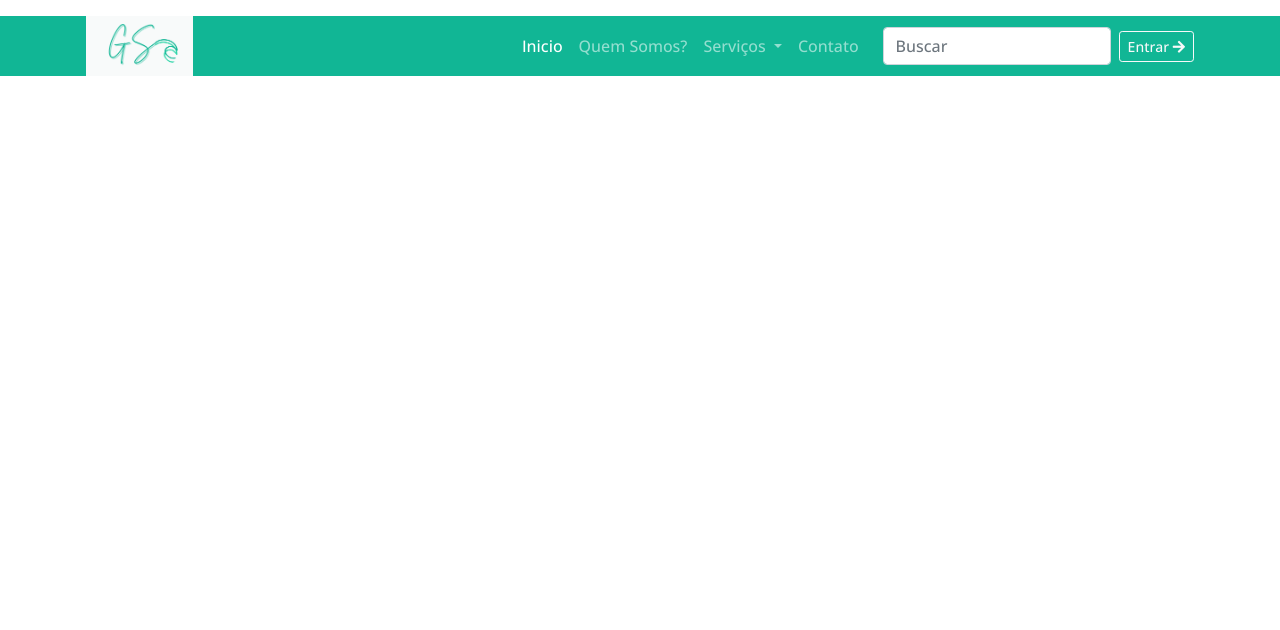
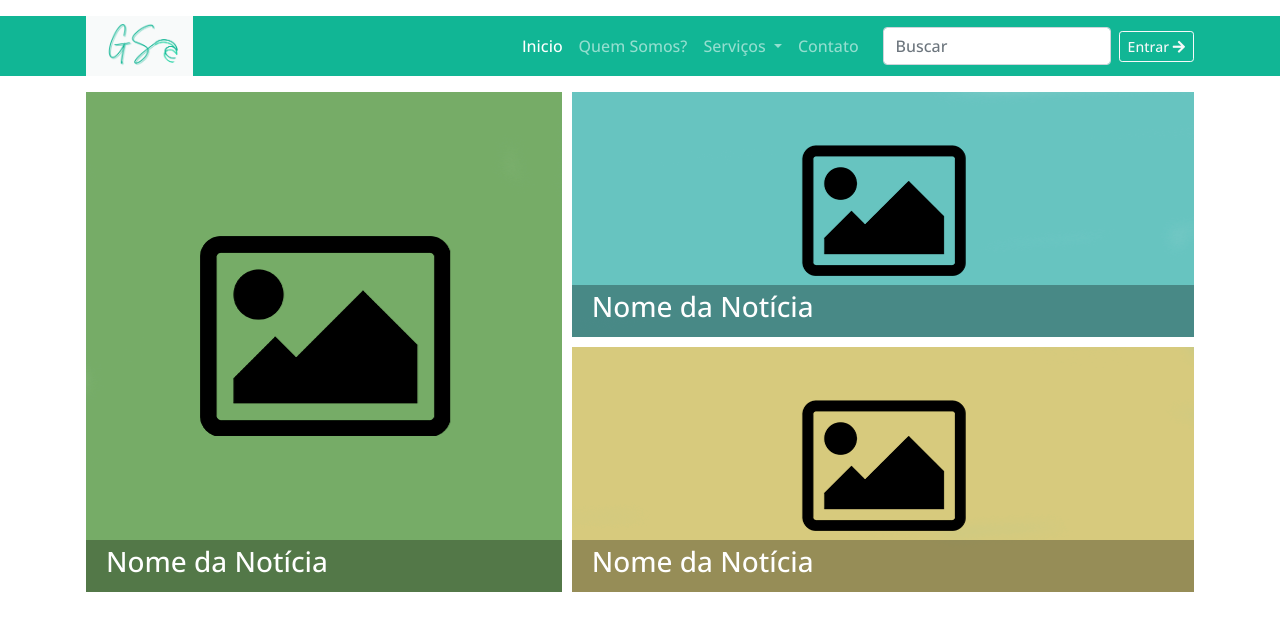
Before and after one commit to Gilbertosr5/GreenSea, a plain HTML site: page index.html in a window 1280 px wide. Drawn offline with nearby package versions, Linux system fonts and the light colour scheme.

Commit message:
Main News

```diff
--- a/css/style.css
+++ b/css/style.css
@@ -11,6 +11,57 @@ body{
 }
 
 .main-news{
+    width: 100%;
+    height: 500px;
+
     display: grid;
+    grid-template-columns: 1.30fr 1.70fr;
+    grid-template-rows: 1fr 1fr;
+    grid-gap: 10px;
+    grid-template-areas:
+        "news1 news2"
+        "news1 news3";
+}
 
+.news1{
+    background-image: url(../img/home/icon1.png);
+    grid-area: news1;
 }
+
+.news2{
+    background-image: url(../img/home/icon2.png);
+    grid-area: news2;
+}
+
+.news3{
+    background-image: url(../img/home/icon3.png);
+    grid-area: news3;
+}
+
+.news{
+    display: flex;
+    align-items: flex-end;
+}
+
+.news-legend{
+    background-color: rgba(0, 0, 0, 0.3);
+    transition: 0.7s;
+    color: white;
+    width: 100%;
+}
+
+.hide{
+    display: none;
+}
+
+.see{
+    display: block;
+}
+
+.news-legend h3, .news-legend p{
+    padding: 5px 20px;
+}
+
+.news-legend:hover{
+    background-color: rgba(0, 0, 0, 0.6);
+}
--- a/index.html
+++ b/index.html
@@ -38,13 +38,13 @@
                         </li>
                         <li class="nav-item dropdown">
                             <a class="nav-link dropdown-toggle" href="#" id="navbarDropdown" role="button" data-bs-toggle="dropdown" aria-expanded="false">
-                                Serviços
+                              Serviços
                             </a>
                             <ul class="dropdown-menu" aria-labelledby="navbarDropdown">
-                                <li><a class="dropdown-item" href="#">None</a></li>
-                                <li><a class="dropdown-item" href="#">None</a></li>
+                                <li><a class="dropdown-item" href="#">Action</a></li>
+                                <li><a class="dropdown-item" href="#">Another action</a></li>
                                 <li><hr class="dropdown-divider"></li>
-                                <li><a class="dropdown-item" href="#">None</a></li>
+                                <li><a class="dropdown-item" href="#">Something else here</a></li>
                             </ul>
                         </li>
                         <li class="nav-item">
@@ -59,9 +59,30 @@
             </div>
         </nav>
 
-        <main class="main-news">
+        <div class="container">
+            <main class="main-news">
+                <div class="news news1" onmouseenter="show(1)" onmouseleave="hide(1)">
+                    <div class="news-legend">
+                        <h3>Nome da Notícia</h3>
+                        <p class="p1 hide">Lorem ipsum dolor sit amet consectetur adipisicing elit. Ea, consequatur maxime voluptatibus doloremque commodi architecto non.</p>
+                    </div>
+                </div>
+                <div class="news news2" onmouseenter="show(2)" onmouseleave="hide(2)">
+                    <div class="news-legend">
+                        <h3>Nome da Notícia</h3>
+                        <p class="p2 hide">Lorem ipsum dolor sit amet consectetur adipisicing elit. Ea, consequatur maxime voluptatibus doloremque commodi architecto non.</p>
+                    </div>
+                </div>
+                <div class="news news3" onmouseenter="show(3)" onmouseleave="hide(3)">
+                    <div class="news-legend">
+                        <h3>Nome da Notícia</h3>
+                        <p class="p3 hide">Lorem ipsum dolor sit amet consectetur adipisicing elit. Ea, consequatur maxime voluptatibus doloremque commodi architecto non.</p>
+                    </div>
+                </div>
+            </main>
+        </div>
 
-        </main>
+        <script src="js/script.js"></script>
 
         <script src="https://cdn.jsdelivr.net/npm/popper.js@1.16.0/dist/umd/popper.min.js" integrity="sha384-Q6E9RHvbIyZFJoft+2mJbHaEWldlvI9IOYy5n3zV9zzTtmI3UksdQRVvoxMfooAo" crossorigin="anonymous"></script>
         <script src="https://stackpath.bootstrapcdn.com/bootstrap/5.0.0-alpha1/js/bootstrap.min.js" integrity="sha384-oesi62hOLfzrys4LxRF63OJCXdXDipiYWBnvTl9Y9/TRlw5xlKIEHpNyvvDShgf/" crossorigin="anonymous"></script>
--- a/js/script.js
+++ b/js/script.js
@@ -0,0 +1,28 @@
+// Main News Ajust
+function show(n){
+    if(n==1){
+        document.querySelector('.p1').className = 'p1 see';
+    }
+    if(n==2){
+        document.querySelector('.p2').className = 'p2 see';
+    }
+    if(n==3){
+        document.querySelector('.p3').className = 'p3 see';
+    }
+}
+
+function hide(n){
+    if(n==1){
+        document.querySelector('.p1').className = 'p1 hide';
+    }
+    if(n==2){
+        document.querySelector('.p2').className = 'p2 hide';
+    }
+    if(n==3){
+        document.querySelector('.p3').className = 'p3 hide';
+    }
+}
+
+function redirect(){
+
+}
```
Also changed, not shown: img/home/icon1.png (added), img/home/icon2.png (added), img/home/icon3.png (added), img/home/img-quadrada-exemplo.png (deleted), img/home/img-retangular-exemplo.jpg (deleted), 1 other file.
